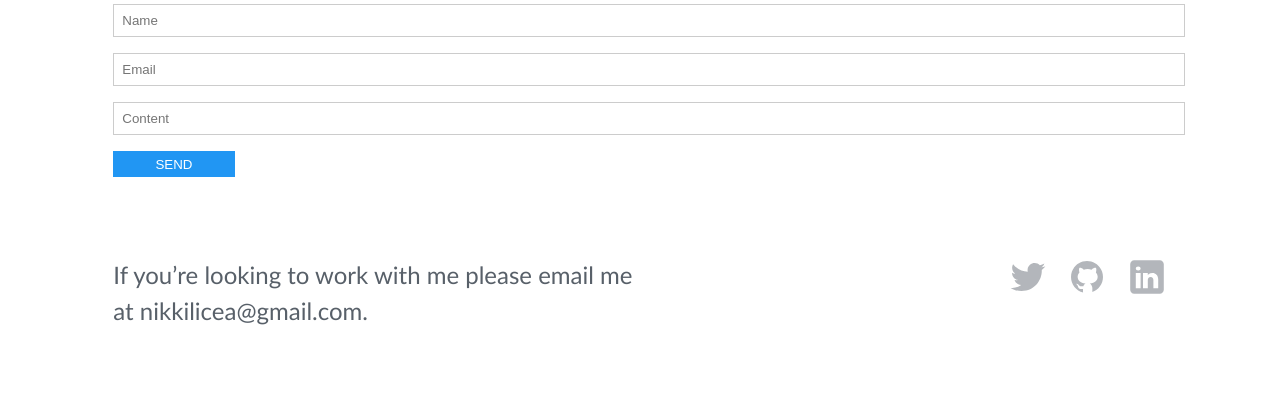
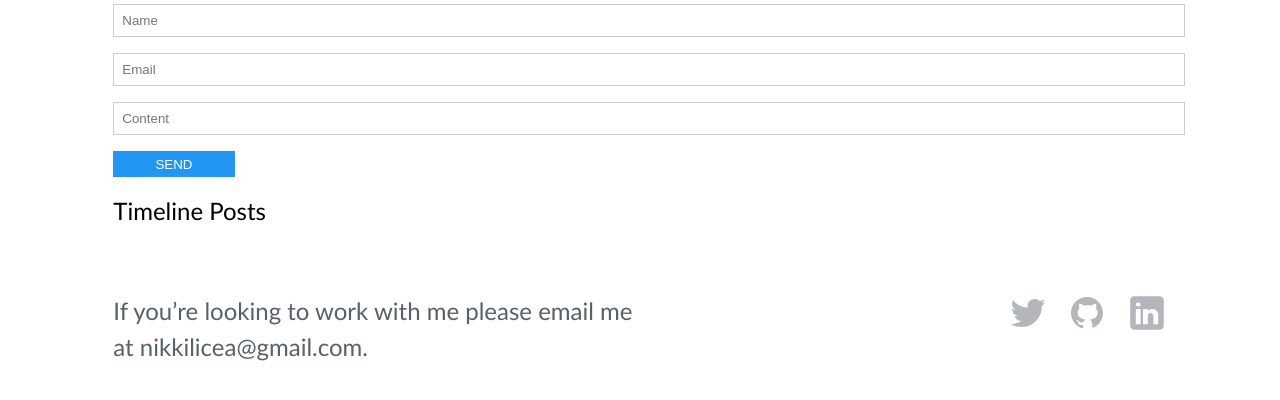
Before and after one commit to NikkiLicea/MLHPortfolio, a Flask app: page /timeline in a window 1280 px wide. Shown: the part 241-641 px from the top of the page. Run offline with Flask 2, Linux system fonts and the light colour scheme; parts of the project's set-up code (start-up, migrations or seed data) failed here and were passed over.

```diff
--- a/app/templates/timeline.html
+++ b/app/templates/timeline.html
@@ -15,7 +15,7 @@
     <meta name="viewport" content="width=device-width, initial-scale=1.0">
 
     <!-- CSS & Javascript Links -->
-    <!-- <script src="timeline.js"></script> -->
+    <script src="timeline.js"></script>
     <link rel="stylesheet" href="./static/styles/main.css" type="text/css">
     <link rel="stylesheet" href="./static/styles/timeline.css" type="text/css">
 </head>
@@ -48,9 +48,9 @@
             </button>
         </form>
 
-        <!-- <p>Timeline Posts</p> -->
+        <p>Timeline Posts</p>
         <!-- table for showing data -->
-        <!-- <table id="timeline_table"></table> -->
+        <table id="timeline_table"></table>
     </main>
 
     <!-- Footer -->
```
